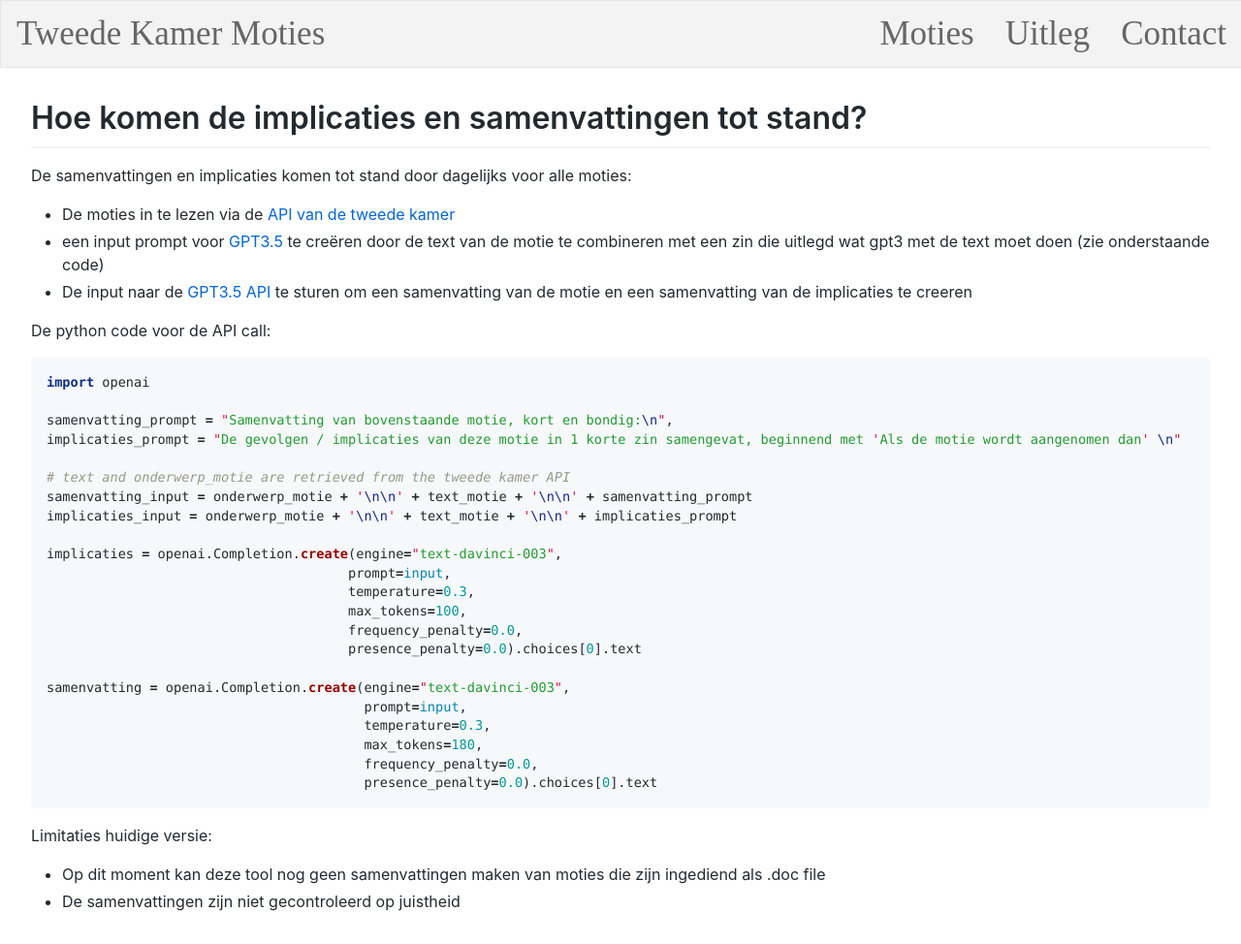
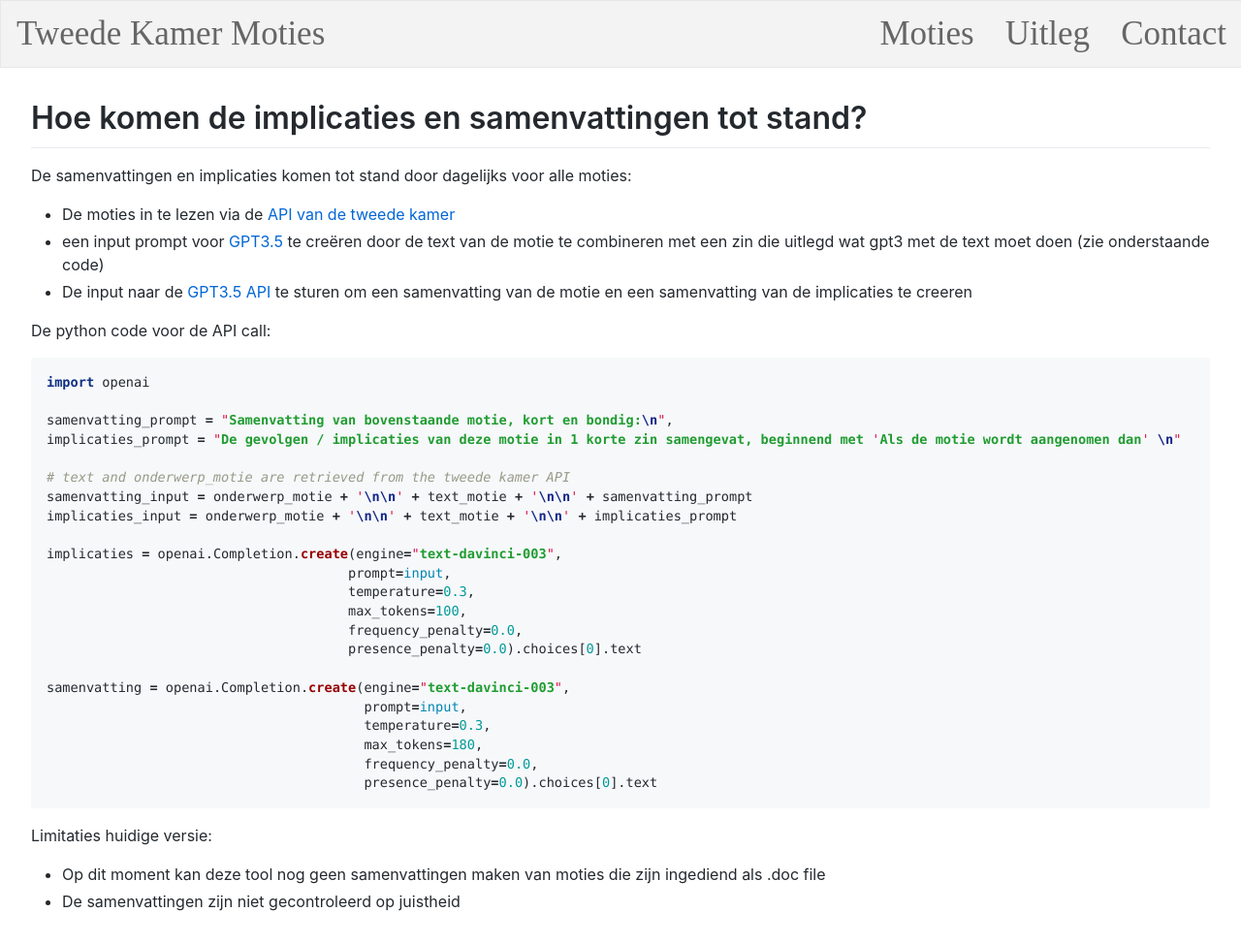
Before and after one commit to DavidZomerdijk/moties-toegelicht, a Jekyll site: the page built from uitleg.md, in a window 1280 px wide. Shown: the whole page at 97% size. Built offline with Jekyll 4.4.1, drawn with Linux system fonts in a browser that asks for light colours; our own code applies the rules of GitHub Pages for plain Markdown files.

```diff
--- a/assets/css/style.css
+++ b/assets/css/style.css
@@ -1076,7 +1076,7 @@ body {
 .highlight .kr { font-weight: bold } /* Keyword.Reserved */
 .highlight .kt { color: #445588; font-weight: bold } /* Keyword.Type */
 .highlight .m { color: #009999 } /* Literal.Number */
-.highlight .s { color: #219c31
+.highlight .s { color: #219c31; font-weight: bolder;
 } /* Literal.String */
 .highlight .na { color: #008080 } /* Name.Attribute */
 .highlight .nb { color: #0086B3 } /* Name.Builtin */
@@ -1098,7 +1098,7 @@ body {
 .highlight .sc { color: #d14 } /* Literal.String.Char */
 .highlight .sd { color: #d14 } /* Literal.String.Doc */
 .highlight .s2 { color: #d14 } /* Literal.String.Double */
-.highlight .se { color: #142688
+.highlight .se { color: #142688; font-weight: bolder;
 } /* Literal.String.Escape */
 .highlight .sh { color: #d14 } /* Literal.String.Heredoc */
 .highlight .si { color: #d14 } /* Literal.String.Interpol */
```
